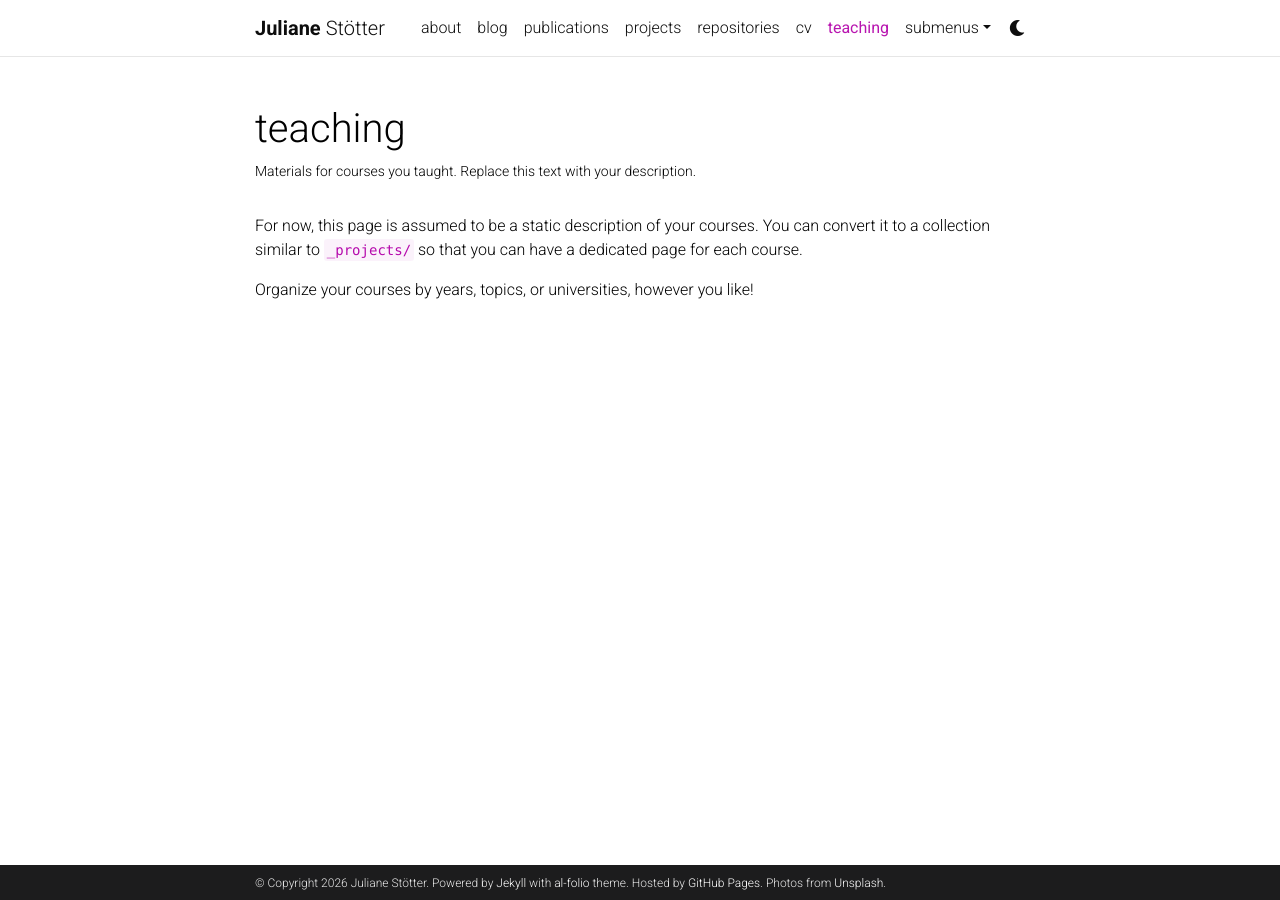
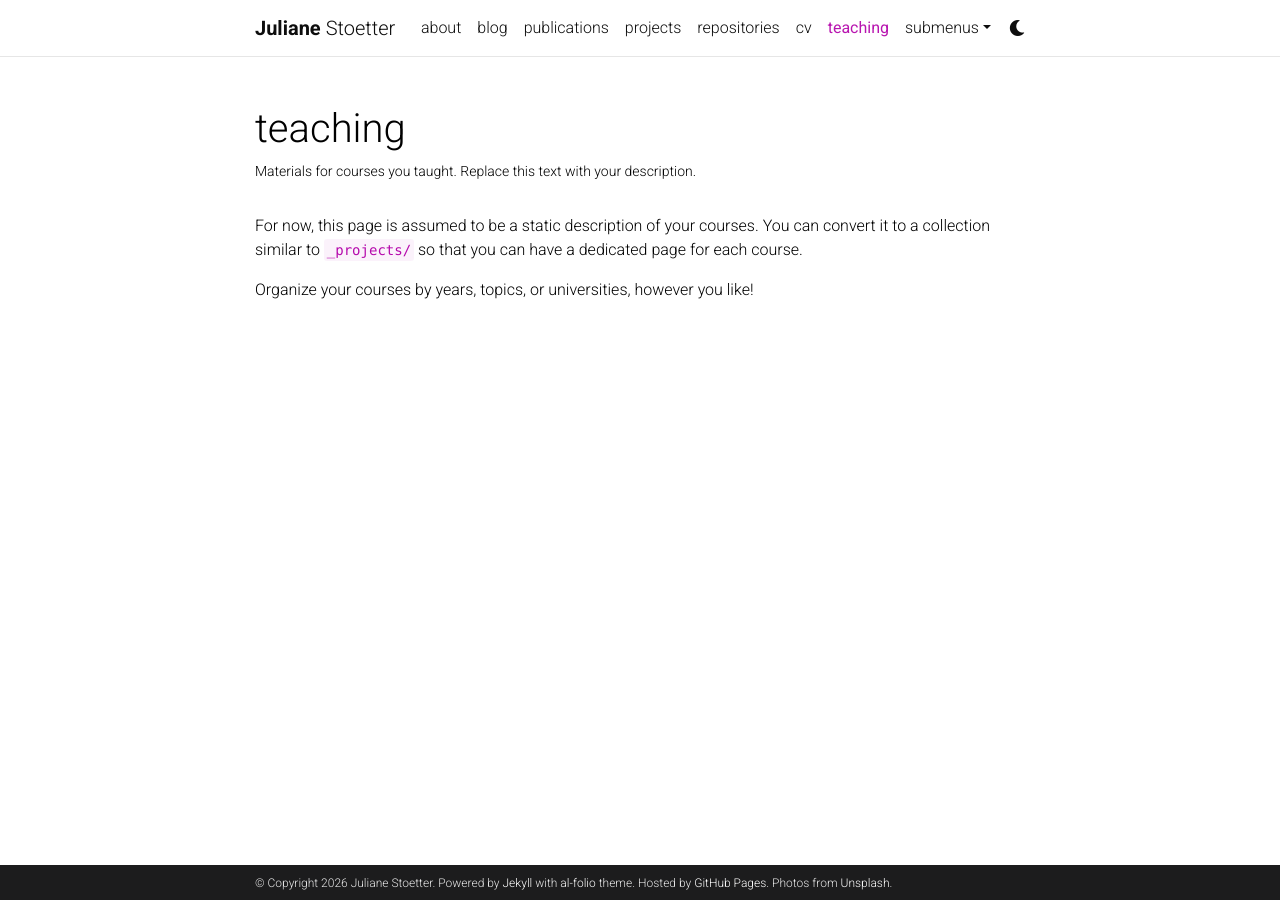
Before and after one commit to julianestoetter/website, a Jekyll site: the page built from _pages/teaching.md, in a window 1280 px wide. Built offline with Jekyll 4.4.1, drawn with Linux system fonts in a browser that asks for light colours; comment, search, counter and statistics services are not loaded; a style sheet for code colours, icons or effects is not loaded.

Commit message:
Update _config.yml

```diff
--- a/_config.yml
+++ b/_config.yml
@@ -4,7 +4,7 @@
 
 title: blank # the website title (if blank, full name will be used instead)
 first_name: Juliane
-last_name: Stötter
+last_name: Stoetter
 email: juliane.m.k.stoetter@ntnu.no
 description: > # the ">" symbol means to ignore newlines until "footer_text:"
   A simple, whitespace theme for academics. Based on [*folio](https://github.com/bogoli/-folio) design.
```
